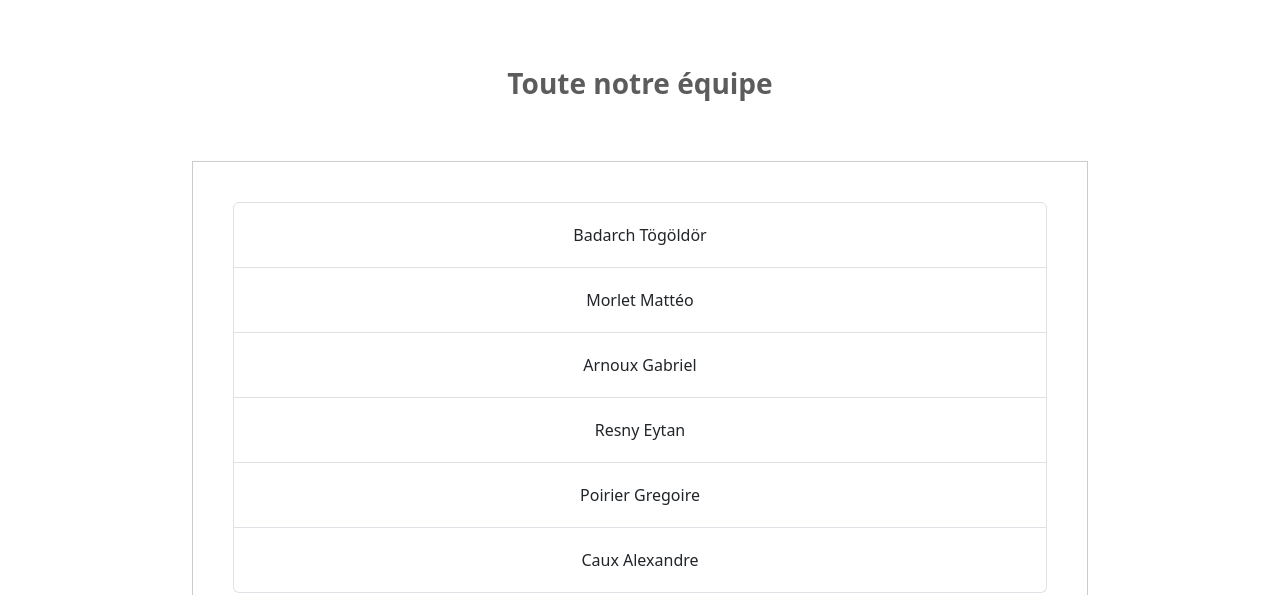
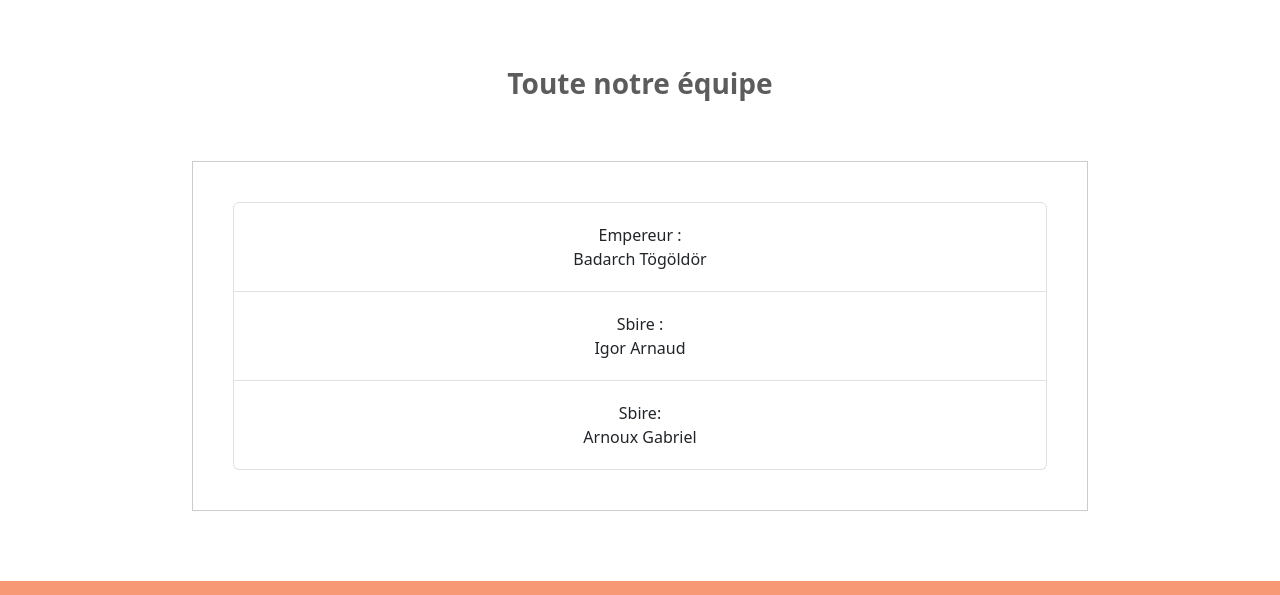
Before and after one commit to saiyanjin/eyesconnect.github.io, a plain HTML site: page equipe.html in a window 1280 px wide. Shown: the part 89-684 px from the top of the page. Drawn offline with nearby package versions, Linux system fonts and the light colour scheme.

Commit message:
Update equipe.html

```diff
--- a/equipe.html
+++ b/equipe.html
@@ -63,12 +63,9 @@
 
       <div id="accor">
         <ul class="list-group">
-          <li class="list-group-item" style="padding: 20px !important;">Badarch Tögöldör</li>
-          <li class="list-group-item" style="padding: 20px !important;">Morlet Mattéo</li>
-          <li class="list-group-item" style="padding: 20px !important;">Arnoux Gabriel</li>
-          <li class="list-group-item" style="padding: 20px !important;">Resny Eytan</li>
-          <li class="list-group-item" style="padding: 20px !important;">Poirier Gregoire</li>
-          <li class="list-group-item" style="padding: 20px !important;">Caux Alexandre</li>
+          <li class="list-group-item" style="padding: 20px !important;">Empereur :<br> Badarch Tögöldör</li>
+          <li class="list-group-item" style="padding: 20px !important;">Sbire :<br> Igor Arnaud</li>
+          <li class="list-group-item" style="padding: 20px !important;">Sbire:<br> Arnoux Gabriel</li>
         </ul>
       </div>
 
```
